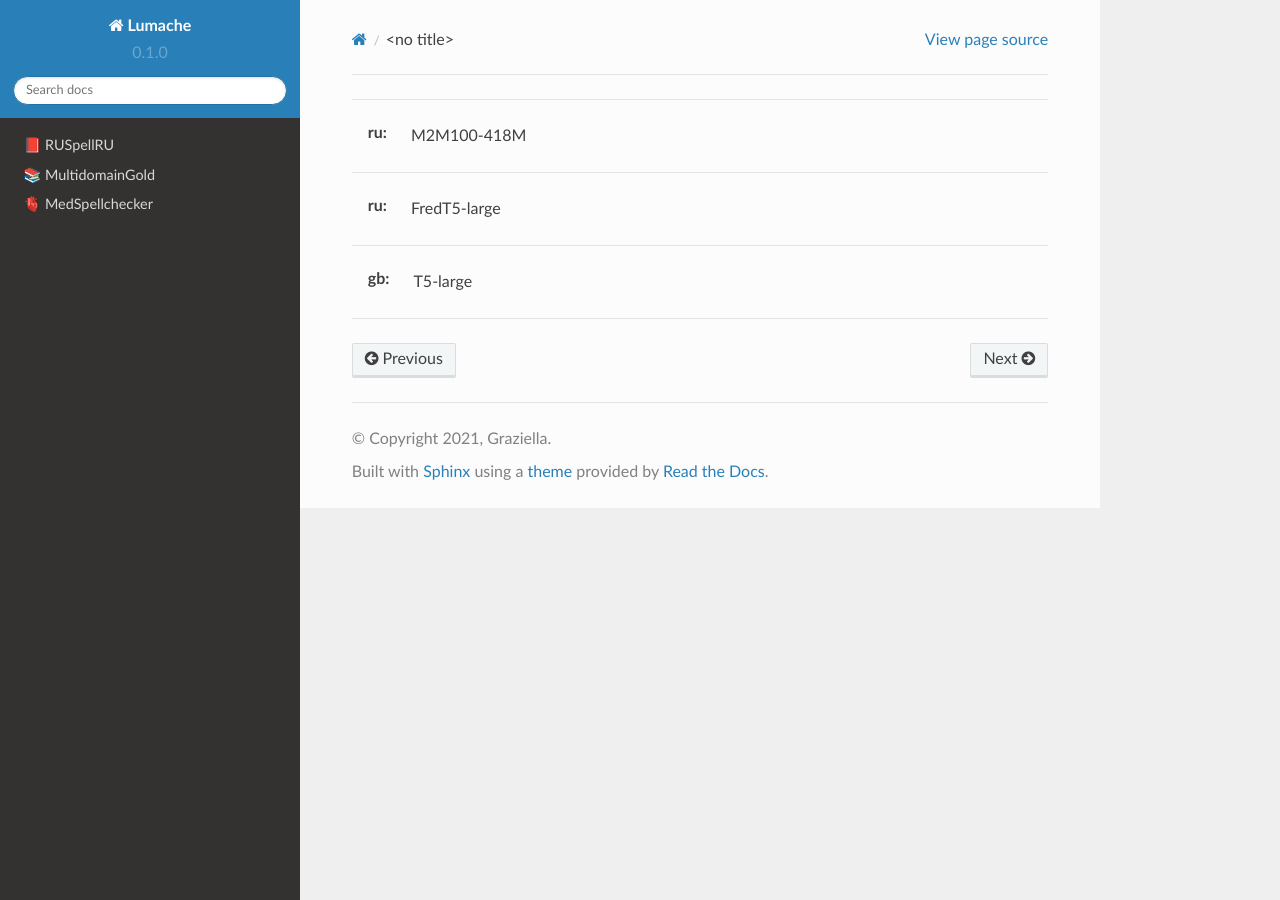
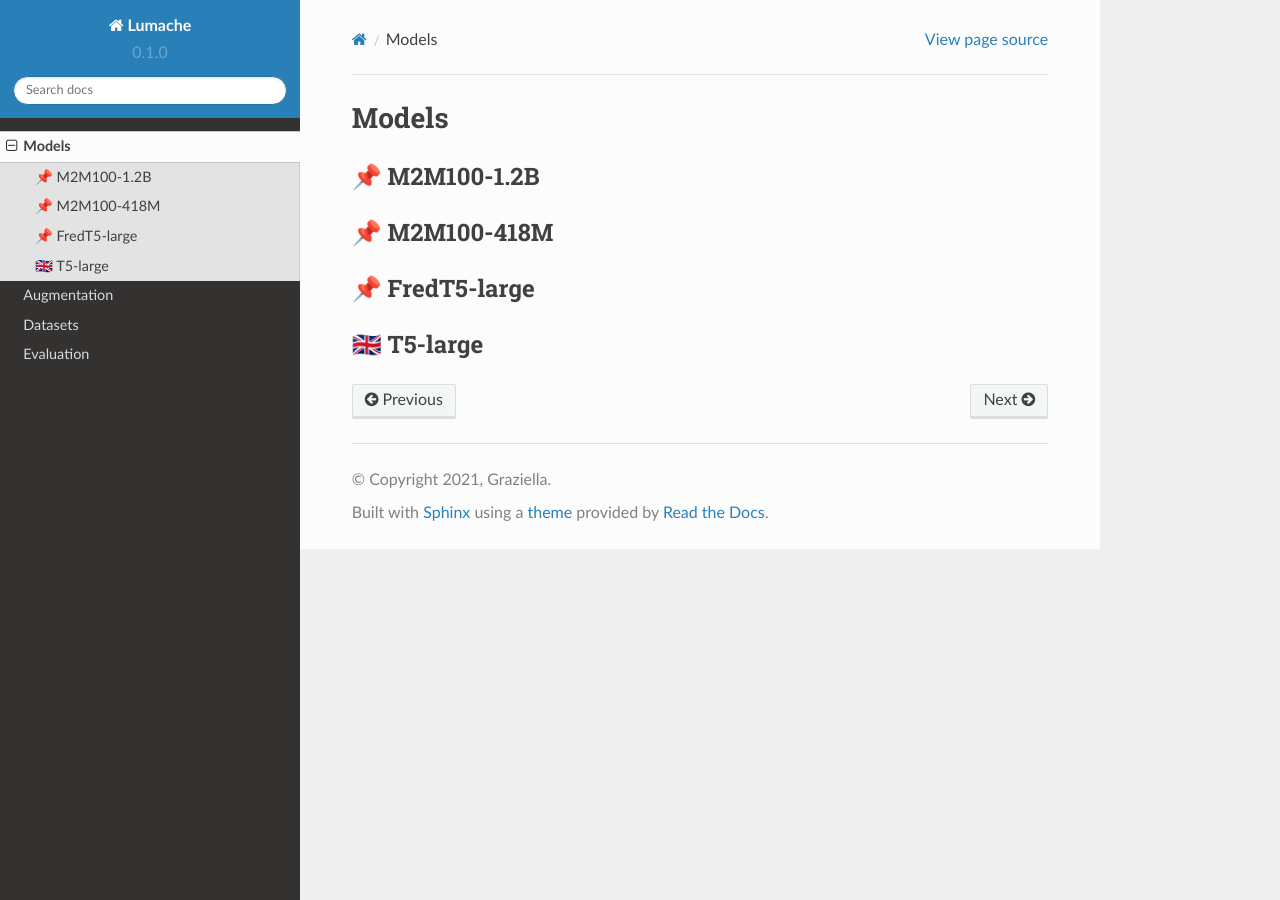
Before and after one commit to meduzick/readthedocs_tutorial, a Sphinx documentation site: the page built from docs/source/rst/spelling_correction/Models.rst, in a window 1280 px wide. Built offline with Sphinx 7.4.7 and the Read the Docs theme 2.0.0, drawn with Linux system fonts in a browser that asks for light colours.

Commit message:
side menu

```diff
--- a/docs/source/rst/datasets/Datasets.rst
+++ b/docs/source/rst/datasets/Datasets.rst
@@ -1,3 +1,8 @@
+.. _datasets:
+
+Datasets
+====================
+
 📕 RUSpellRU
 -------------------
 
@@ -10,5 +15,5 @@
 -------------------
 
 
-:octocat: GitHubTypoCorpusRu
+🐙 GitHubTypoCorpusRu
 -------------------
--- a/docs/source/rst/evaluation/Evaluation.rst
+++ b/docs/source/rst/evaluation/Evaluation.rst
@@ -1,5 +1,10 @@
-:boom: Errant
+.. _evaluation:
+
+Evaluation
+====================
+
+💥 Errant
 -------------------
 
-:warning: WOS
+⚠️ WOS
 -------------------
--- a/docs/source/rst/spelling_correction/Models.rst
+++ b/docs/source/rst/spelling_correction/Models.rst
@@ -1,11 +1,16 @@
-:ru: M2M100-1.2B
+.. _models:
+
+Models
+====================
+
+📌 M2M100-1.2B
 -------------------
 
-:ru: M2M100-418M
+📌 M2M100-418M
 -------------------
 
-:ru: FredT5-large
+📌 FredT5-large
 -------------------
 
-:gb: T5-large
+🇬🇧 T5-large
 -------------------
```
Also changed, not shown: docs/source/rst/spelling_corruption/Augmentation.rst (+7 -2 lines).
